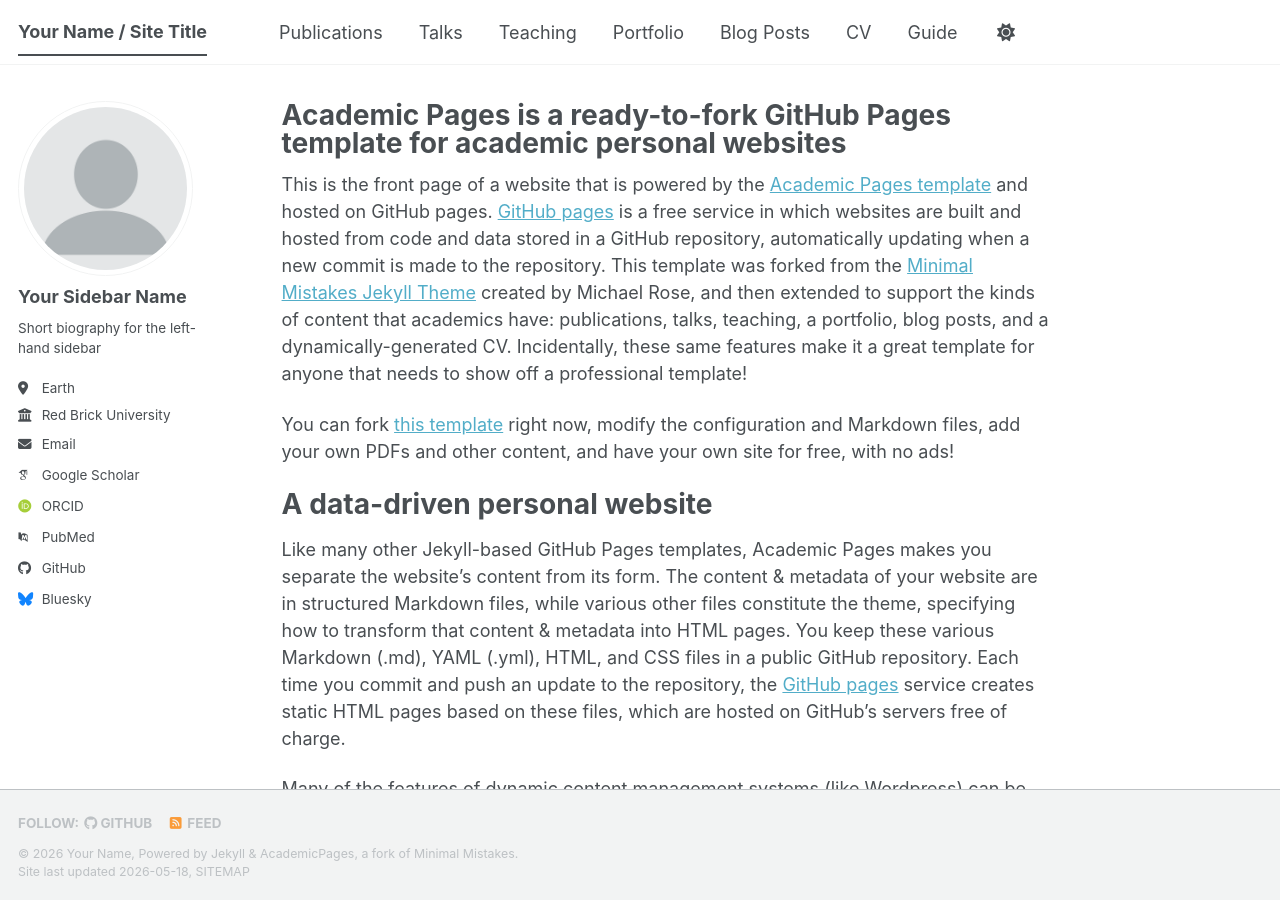
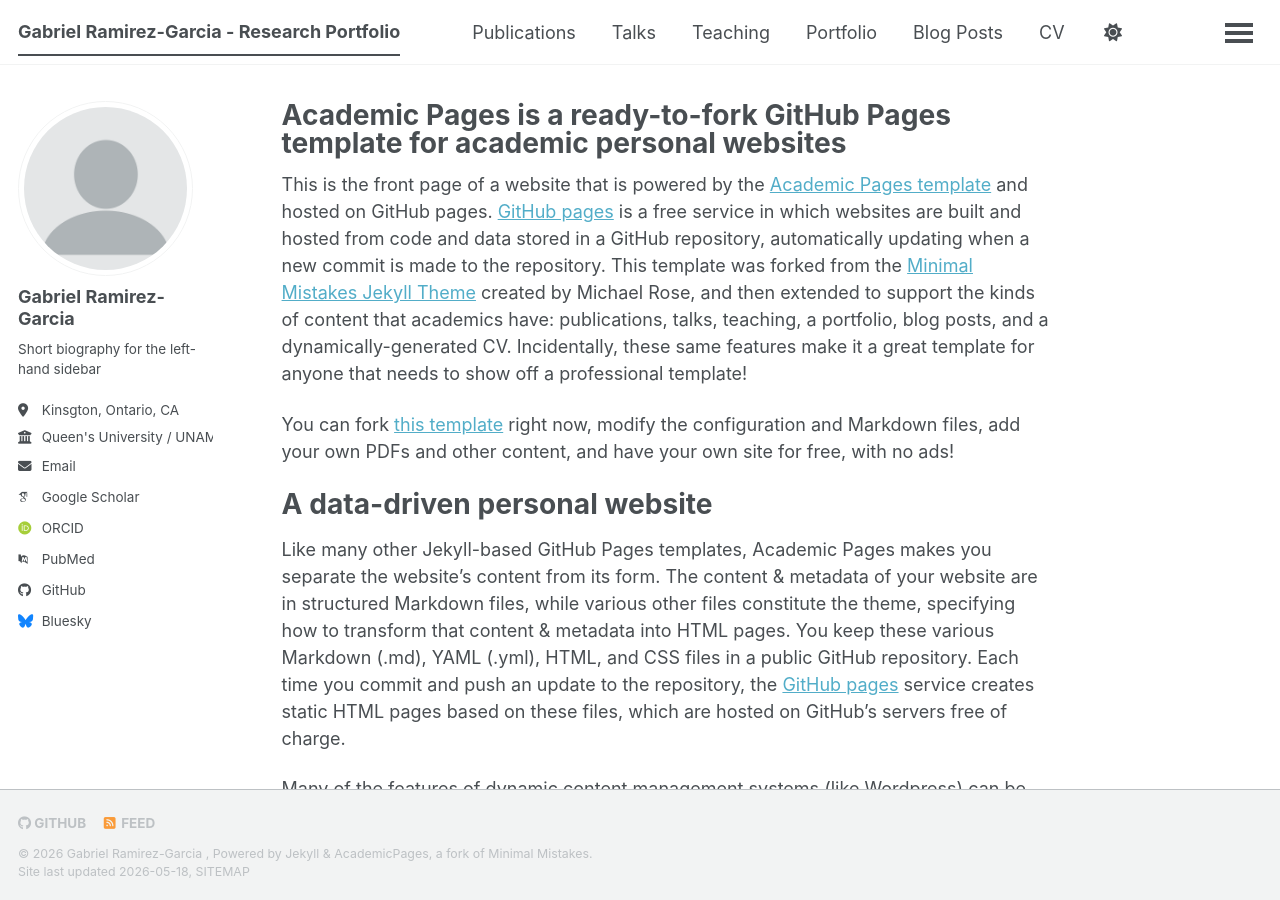
Before and after one commit to Gabbo77/Gabriel_RG.PersonalSite, a Jekyll site: the page built from _pages/about.md, in a window 1280 px wide and 900 px high. Built offline with Jekyll 4.4.1, drawn with Linux system fonts in a browser that asks for light colours; some web fonts are replaced; a script bundle is joined from its source files by our own code; library files that are not in the unit come from our copies.

Commit message:
Update personal information in _config.yml

```diff
--- a/_config.yml
+++ b/_config.yml
@@ -7,12 +7,12 @@
 # server process.
 
 # Basic Site Settings
-locale                   : "en-US"
+locale                   : "Canada"
 site_theme               : "default" # The available themes options are "default", "air", "sunrise", "mint", "dirt" and "contrast"
-title                    : "Your Name / Site Title"
+title                    : "Gabriel Ramirez-Garcia - Research Portfolio"
 title_separator          : "-"
-name                     : &name "Your Name"
-description              : &description "Your Name's academic portfolio"   # Update this with a general description of your site, this is the default if not overridden by a page
+name                     : &name "Gabriel Ramirez-Garcia "
+description              : &description "Personal site"   # Update this with a general description of your site, this is the default if not overridden by a page
 url                      : https://academicpages.github.io # The base hostname & protocol for your site e.g. "https://[your GitHub username].github.io",
                                                            # or if you already have some other page hosted on Github then use "https://[your GitHub username].github.io/[Your Repo Name]"
 baseurl                  : "" # the subpath of your site, e.g. "/blog"
@@ -24,13 +24,13 @@ repository               : "academicpages/academicpages.github.io"
 author:
   # Biographic information
   avatar           : "profile.png"
-  name             : "Your Sidebar Name"
+  name             : "Gabriel Ramirez-Garcia"
   pronouns         : # example: "she/her"
   bio              : "Short biography for the left-hand sidebar"
-  location         : "Earth"
-  employer         : "Red Brick University"
+  location         : "Kinsgton, Ontario, CA"
+  employer         : "Queen's University / UNAM"
   uri              : # URL
-  email            : "none@example.org"
+  email            : "gabbo_fry@hotmail.com"
 
   # Academic websites
   academia         : # URL
```
